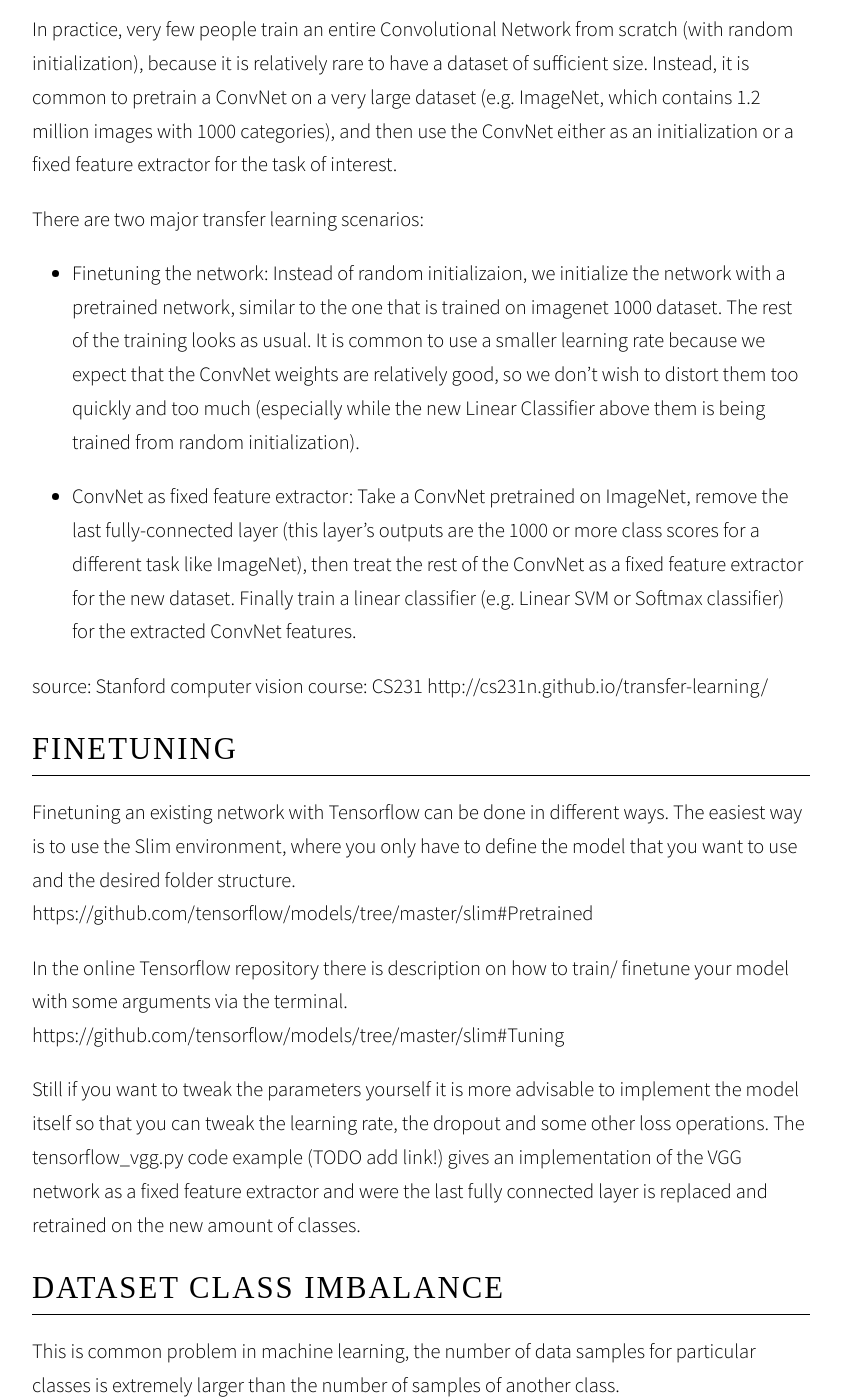
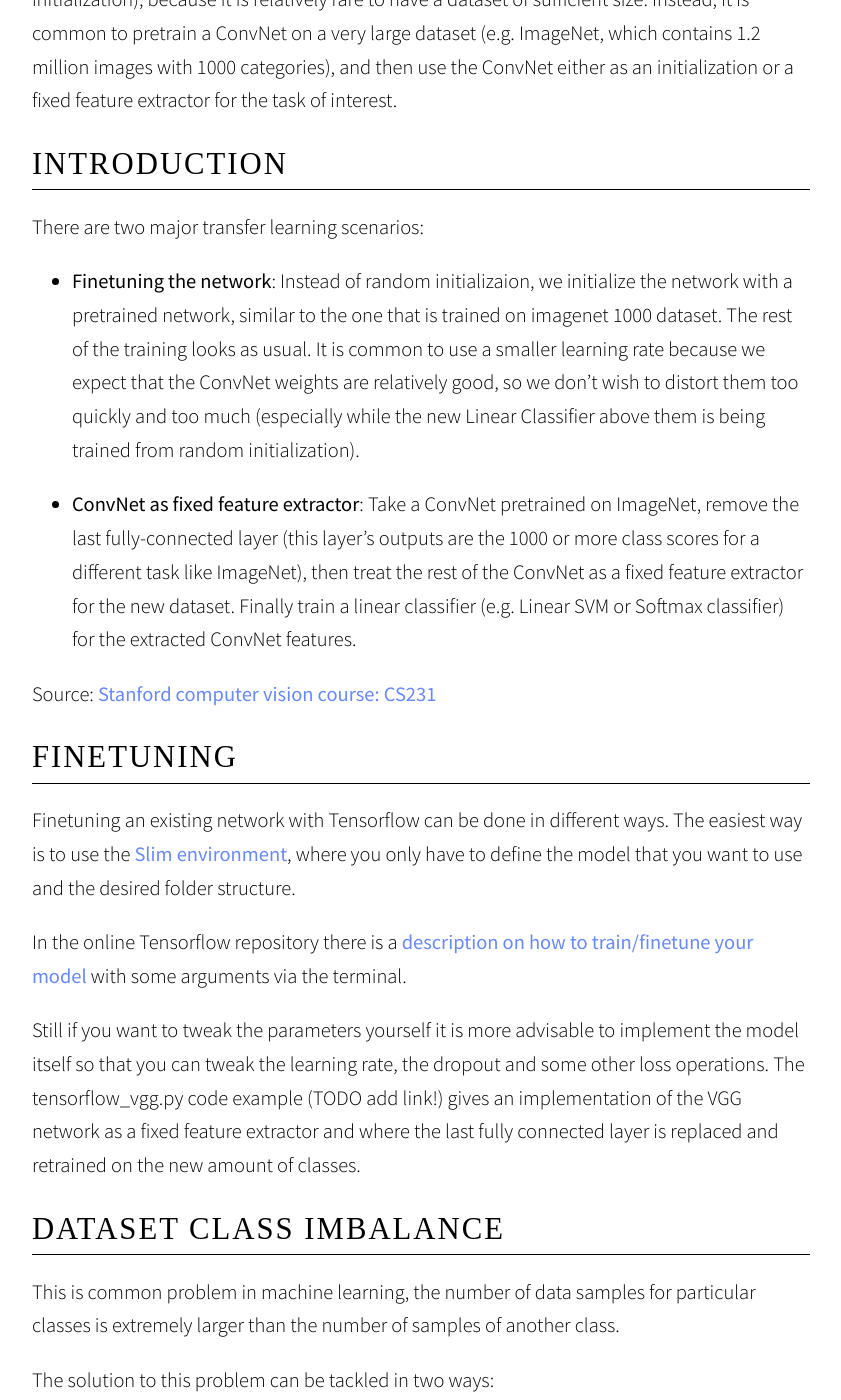
Before and after one commit to ArcelorMittalBelgium/AI-image-recognition, a Jekyll site: the page built from _chapter/transferlearning.md, in a window 1280 px wide and 1400 px high, scrolled down 394 px. Shown: the whole window, without its empty margins (219-1060 px from the left). Built offline with Jekyll 4.4.1, drawn with Linux system fonts in a browser that asks for light colours; some web fonts are replaced; some of the changed text lies outside the part shown.

Commit message:
Styling and typos.

```diff
--- a/_chapter/transferlearning.md
+++ b/_chapter/transferlearning.md
@@ -2,28 +2,28 @@
 title: "Transfer learning"
 sequence: 5
 ---
-# Introduction
 
 In practice, very few people train an entire Convolutional Network from scratch (with random initialization), because it is relatively rare to have a dataset of sufficient size. Instead, it is common to pretrain a ConvNet on a very large dataset (e.g. ImageNet, which contains 1.2 million images with 1000 categories), and then use the ConvNet either as an initialization or a fixed feature extractor for the task of interest.
 
+
+# Introduction
+
 There are two major transfer learning scenarios:
 
-- Finetuning the network: Instead of random initializaion, we initialize the network with a pretrained network, similar to the one that is trained on imagenet 1000 dataset. The rest of the training looks as usual. It is common to use a smaller learning rate because we expect that the ConvNet weights are relatively good, so we don’t wish to distort them too quickly and too much (especially while the new Linear Classifier above them is being trained from random initialization).
+- **Finetuning the network**: Instead of random initializaion, we initialize the network with a pretrained network, similar to the one that is trained on imagenet 1000 dataset. The rest of the training looks as usual. It is common to use a smaller learning rate because we expect that the ConvNet weights are relatively good, so we don’t wish to distort them too quickly and too much (especially while the new Linear Classifier above them is being trained from random initialization).
 
 
-- ConvNet as fixed feature extractor: Take a ConvNet pretrained on ImageNet, remove the last fully-connected layer (this layer’s outputs are the 1000 or more class scores for a different task like ImageNet), then treat the rest of the ConvNet as a fixed feature extractor for the new dataset. Finally train a linear classifier (e.g. Linear SVM or Softmax classifier) for the extracted ConvNet features.
+- **ConvNet as fixed feature extractor**: Take a ConvNet pretrained on ImageNet, remove the last fully-connected layer (this layer’s outputs are the 1000 or more class scores for a different task like ImageNet), then treat the rest of the ConvNet as a fixed feature extractor for the new dataset. Finally train a linear classifier (e.g. Linear SVM or Softmax classifier) for the extracted ConvNet features.
 
-source: Stanford computer vision course: CS231 http://cs231n.github.io/transfer-learning/
+Source: [Stanford computer vision course: CS231](http://cs231n.github.io/transfer-learning/)
 
 # Finetuning
-Finetuning an existing network with Tensorflow can be done in different ways. The easiest way is to use the Slim environment, where you only have to define the model that you want to use and the desired folder structure.
-https://github.com/tensorflow/models/tree/master/slim#Pretrained
+Finetuning an existing network with Tensorflow can be done in different ways. The easiest way is to use the [Slim environment](https://github.com/tensorflow/models/tree/master/slim#Pretrained), where you only have to define the model that you want to use and the desired folder structure.
 
-In the online Tensorflow repository there is description on how to train/ finetune your model with some arguments via the terminal.
-https://github.com/tensorflow/models/tree/master/slim#Tuning
+In the online Tensorflow repository there is a [description on how to train/finetune your model](https://github.com/tensorflow/models/tree/master/slim#Tuning) with some arguments via the terminal.
 
 Still if you want to tweak the parameters yourself it is more advisable to implement the model itself so that you can tweak the learning rate, the dropout and some other loss operations.
-The tensorflow_vgg.py code example (TODO add link!) gives an implementation of the VGG network as a fixed feature extractor and were the last fully connected layer is replaced and retrained on the new amount of classes.
+The tensorflow_vgg.py code example (TODO add link!) gives an implementation of the VGG network as a fixed feature extractor and where the last fully connected layer is replaced and retrained on the new amount of classes.
 
 # Dataset class imbalance
 This is common problem in machine learning, the number of data samples for particular classes is extremely larger than the number of samples of another class.
```
Also changed, not shown: other parts of _chapter/transferlearning.md (+1 -1 lines), _chapter/cloud-deployment.md (+5 -10 lines), _chapter/tensorflow-basics.md (+6 -6 lines).
